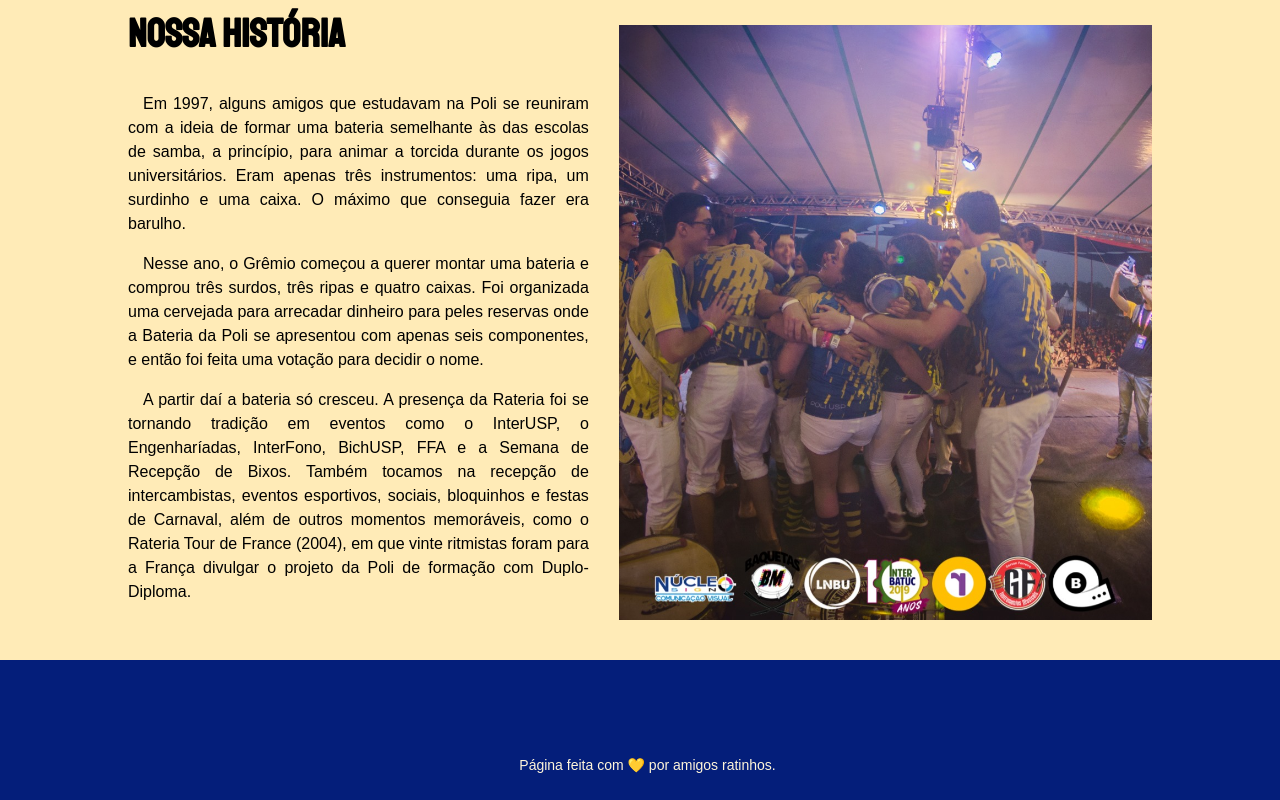
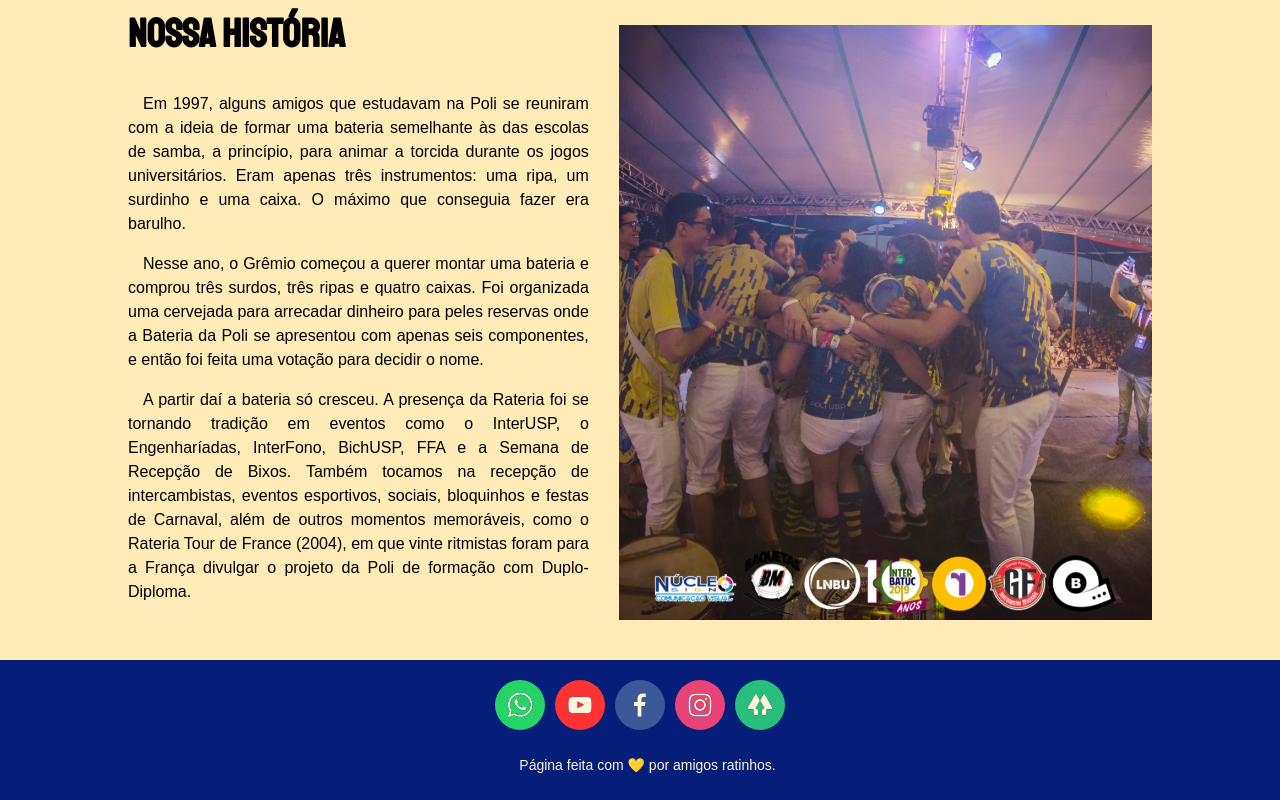
Before and after one commit to rateria/rateria-next-website, a Next.js app: page / in a window 1280 px wide. Shown: the part 644-1444 px from the top of the page. Built offline with nearby package versions, Linux system fonts and the light colour scheme; a web font is replaced by a local one.

Commit message:
fix: social icons now visible

```diff
--- a/pages/apresentacoes/index.tsx
+++ b/pages/apresentacoes/index.tsx
@@ -81,6 +81,7 @@ export default function Apresentations(this: any) {
 							}}
 						/>
 					</p>
+					<section>
 						<div className={styles.videoWrapper}>
 							<div className={styles.videoContainer}>
 								<Iframe
@@ -89,6 +90,7 @@ export default function Apresentations(this: any) {
 								/>
 							</div>
 						</div>
+					</section>
 				</div>
 			</Layout>
 		</>
--- a/styles/globals.css
+++ b/styles/globals.css
@@ -91,7 +91,7 @@ button {
 	}
 }
 
-.social-container {
+section .social-container {
 	position: relative !important;
 	padding: 0 10vw 4rem !important;
 }
```
Lines whose indentation alone changed are shown as unchanged.
